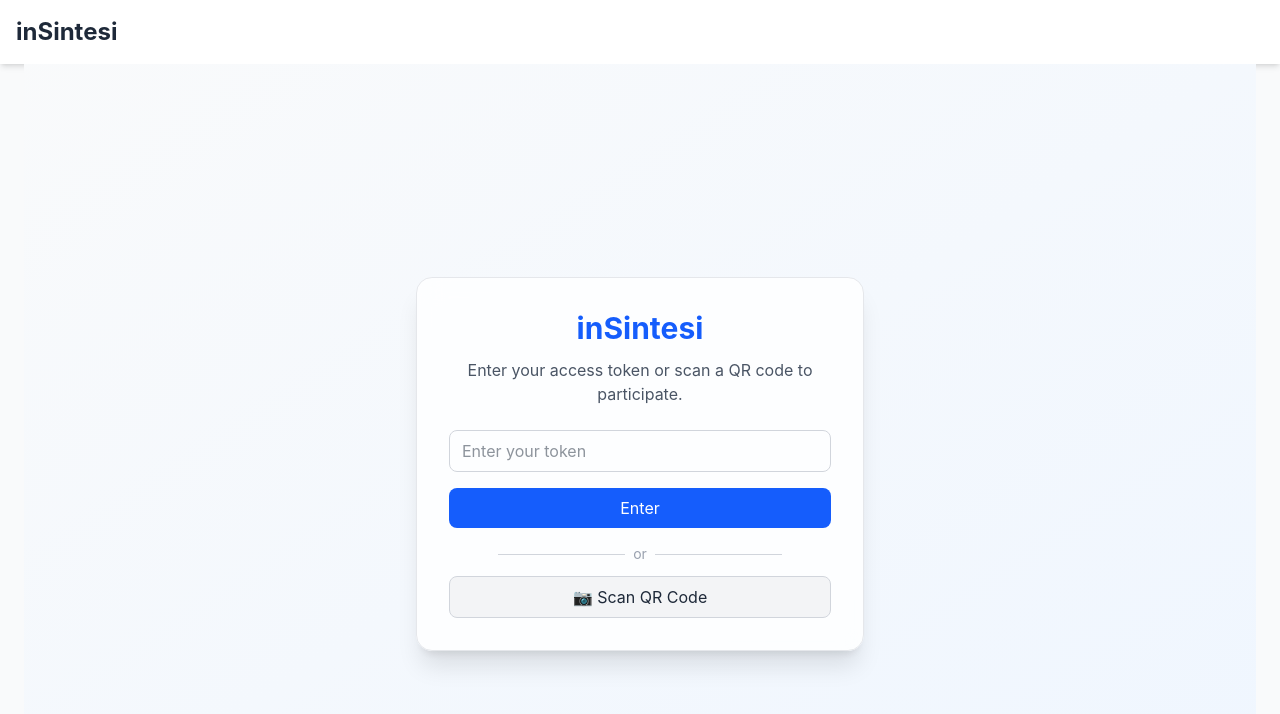
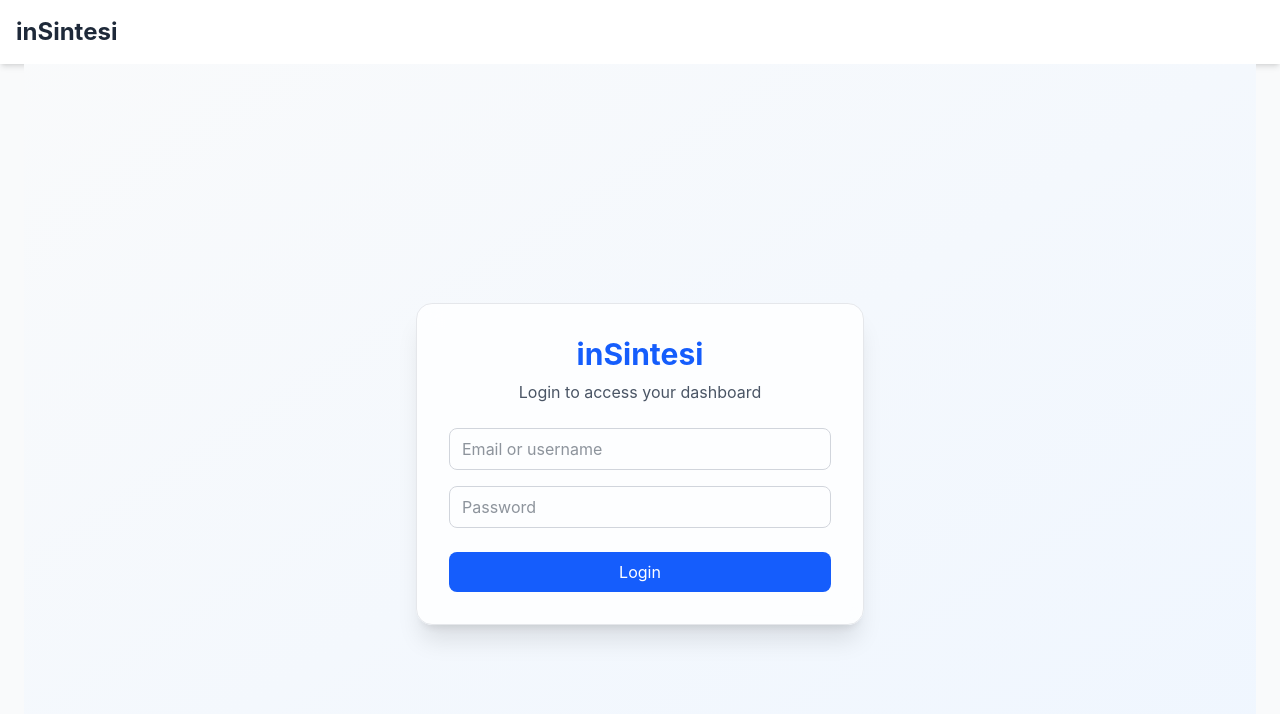
Before and after one commit to DanielJMatt0/inSintesi, a Vue app in the folder code/insintesi/: page /login in a window 1280 px wide. Before the commit this address led to /. Shown: the top 714 px of the page. Built offline with nearby package versions, Linux system fonts and the light colour scheme.

Commit message:
Added auth to project

```diff
--- a/code/insintesi/src/api/auth.ts
+++ b/code/insintesi/src/api/auth.ts
@@ -22,7 +22,7 @@ export async function refreshToken(refresh_token: string): Promise<AuthResponse>
   const params = new URLSearchParams();
   params.append("refresh_token", refresh_token);
 
-  const { data } = await apiClient.post<AuthResponse>("/auth/refresh_token", params, {
+  const { data } = await apiClient.post<AuthResponse>("/auth/refresh-token", params, {
     headers: { "Content-Type": "application/x-www-form-urlencoded" },
   });
   return data;
--- a/code/insintesi/src/router/index.ts
+++ b/code/insintesi/src/router/index.ts
@@ -5,13 +5,16 @@ import ReportView from "@/views/ReportView.vue";
 import TokenAccessView from '../views/TokenAccessView.vue';
 import RespondView from '../views/RespondView.vue';
 import RespondSuccessView from '../views/RespondSuccessView.vue';
+import LoginView from '../views/LoginView.vue';
+import { useAuthStore } from "@/stores/authStore"
 
 const routes = [
     { path: '/', name: 'TokenAccess', component: TokenAccessView },
-    { path: '/dashboard', name: 'Dashboard', component: Dashboard },
+    { path: '/dashboard', name: 'Dashboard', component: Dashboard, meta: { requiresAuth: true } },
     { path: '/respond/:token', name: 'Respond', component: RespondView },
     { path: '/respond/success', name: 'RespondSuccess', component: RespondSuccessView },
-    { path: "/report/:questionId", name: "report", component: ReportView, props: true },
+    { path: "/report/:questionId", name: "Report", component: ReportView, props: true, meta: { requiresAuth: true } },
+    { path: "/login", name: "Login", component: LoginView },
 ];
 
 const router = createRouter({
@@ -21,19 +24,13 @@ const router = createRouter({
 
 export default router;
 
-router.beforeEach((to, from, next) => {
-    const adminAuth = localStorage.getItem('adminAuth')
-    const isRespondPage = to.path.startsWith('/respond')
-    const isLoginPage = to.path === '/'
+router.beforeEach((to, _from, next) => {
+  const auth = useAuthStore()
 
-    // User responding to a topic → always allowed
-    if (isRespondPage) return next()
-
-    // Not logged in and trying to access admin area
-    if (!adminAuth && !isLoginPage) return next('/')
-
-    // Logged in and trying to access login page
-    if (adminAuth && isLoginPage) return next('/dashboard')
-
+  if (to.meta.requiresAuth && !auth.isAuthenticated) {
+    // if user not logged, redirect to home
+    next({ name: "TokenAccess" })
+  } else {
     next()
-});
+  }
+})
--- a/code/insintesi/src/stores/authStore.ts
+++ b/code/insintesi/src/stores/authStore.ts
@@ -1,6 +1,6 @@
-import { defineStore } from "pinia";
-import apiClient from "../api/client";
-import type { AuthResponse } from "../api/types";
+import { defineStore } from "pinia"
+import { login, refreshToken } from "@/api/auth"
+import type { AuthResponse } from "@/api/types"
 
 export const useAuthStore = defineStore("auth", {
   state: () => ({
@@ -8,44 +8,54 @@ export const useAuthStore = defineStore("auth", {
     refreshToken: localStorage.getItem("refreshToken") || "",
   }),
 
+  getters: {
+    /**
+     * True if an access token exists
+     */
+    isAuthenticated: (state) => !!state.accessToken,
+  },
+
   actions: {
+    /**
+     * Log in and save the tokens
+     */
     async login(username: string, password: string) {
-      const params = new URLSearchParams();
-      params.append("grant_type", "");
-      params.append("username", username);
-      params.append("password", password);
-      params.append("scope", "");
-      params.append("client_id", "");
-      params.append("client_secret", "");
+      const data: AuthResponse = await login(username, password)
 
-      const { data } = await apiClient.post<AuthResponse>("/auth/token", params, {
-        headers: { "Content-Type": "application/x-www-form-urlencoded" },
-      });
+      this.accessToken = data.access_token
+      this.refreshToken = data.refresh_token
 
-      this.accessToken = data.access_token;
-      this.refreshToken = data.refresh_token;
-      localStorage.setItem("accessToken", this.accessToken);
-      localStorage.setItem("refreshToken", this.refreshToken);
+      localStorage.setItem("accessToken", this.accessToken)
+      localStorage.setItem("refreshToken", this.refreshToken)
     },
 
+    /**
+     * Update the access token using the refresh token
+     */
     async refreshAccessToken(): Promise<string> {
-      const params = new URLSearchParams();
-      params.append("refresh_token", this.refreshToken);
+      if (!this.refreshToken) throw new Error("Missing refresh token")
 
-      const { data } = await apiClient.post<AuthResponse>("/auth/refresh_token", params, {
-        headers: { "Content-Type": "application/x-www-form-urlencoded" },
-      });
-
-      this.accessToken = data.access_token;
-      localStorage.setItem("accessToken", this.accessToken);
-      return this.accessToken;
+      const data: AuthResponse = await refreshToken(this.refreshToken)
+      this.accessToken = data.access_token
+      localStorage.setItem("accessToken", this.accessToken)
+      return this.accessToken
     },
 
+    /**
+     * Logout
+     */
     logout() {
-      this.accessToken = "";
-      this.refreshToken = "";
-      localStorage.removeItem("accessToken");
-      localStorage.removeItem("refreshToken");
+      this.accessToken = ""
+      this.refreshToken = ""
+      localStorage.removeItem("accessToken")
+      localStorage.removeItem("refreshToken")
+    },
+
+    /**
+     * Check if the user is authenticated (alias getter)
+     */
+    hasValidToken(): boolean {
+      return !!this.accessToken
     },
   },
-});
+})
--- /dev/null
+++ b/code/insintesi/src/views/LoginView.vue
@@ -0,0 +1,73 @@
+<template>
+  <div class="min-h-screen flex flex-col items-center justify-center bg-gradient-to-br from-gray-50 to-blue-50 px-4">
+    <div
+      class="bg-white/80 backdrop-blur-md shadow-xl rounded-2xl p-8 max-w-md w-full border border-gray-200 text-center"
+    >
+      <h2 class="text-3xl font-bold text-blue-600 mb-2">inSintesi</h2>
+      <p class="text-gray-600 mb-6">Login to access your dashboard</p>
+
+      <!-- Username -->
+      <input
+        v-model="username"
+        type="text"
+        placeholder="Email or username"
+        class="w-full border border-gray-300 rounded-lg px-3 py-2 mb-4 focus:ring-2 focus:ring-blue-500 focus:outline-none"
+      />
+
+      <!-- Password -->
+      <input
+        v-model="password"
+        type="password"
+        placeholder="Password"
+        class="w-full border border-gray-300 rounded-lg px-3 py-2 mb-6 focus:ring-2 focus:ring-blue-500 focus:outline-none"
+      />
+
+      <!-- Submit -->
+      <button
+        @click="handleLogin"
+        :disabled="loading"
+        class="w-full bg-blue-600 text-white py-2 rounded-lg hover:bg-blue-700 transition disabled:opacity-60"
+      >
+        <span v-if="loading">Logging in...</span>
+        <span v-else>Login</span>
+      </button>
+
+      <!-- Error -->
+      <p v-if="errorMessage" class="text-red-500 text-sm mt-4">{{ errorMessage }}</p>
+    </div>
+  </div>
+</template>
+
+<script lang="ts" setup>
+import { ref } from "vue"
+import { useRouter } from "vue-router"
+import { useAuthStore } from "@/stores/authStore"
+
+const auth = useAuthStore()
+const router = useRouter()
+
+const username = ref("")
+const password = ref("")
+const loading = ref(false)
+const errorMessage = ref("")
+
+const handleLogin = async () => {
+  if (!username.value.trim() || !password.value.trim()) {
+    errorMessage.value = "Please fill in all fields."
+    return
+  }
+
+  errorMessage.value = ""
+  loading.value = true
+
+  try {
+    await auth.login(username.value.trim(), password.value.trim())
+    router.push("/dashboard") // Redirect post-login
+  } catch (err: any) {
+    console.error("Login error:", err)
+    errorMessage.value = "Invalid username or password."
+  } finally {
+    loading.value = false
+  }
+}
+</script>
--- a/code/insintesi/src/views/TokenAccessView.vue
+++ b/code/insintesi/src/views/TokenAccessView.vue
@@ -35,10 +35,10 @@
       <!-- QR SCANNER BUTTON -->
       <button
         @click="toggleCamera"
-        class="w-full bg-gray-100 border border-gray-300 py-2 rounded-lg hover:bg-gray-200 transition"
+        class="w-full bg-gray-100 border border-gray-300 py-2 rounded-lg hover:bg-gray-200 transition mb-4"
       >
-        <span v-if="!scanning">📷 Scan QR Code</span>
-        <span v-else>❌ Stop Scanning</span>
+        <span v-if="!scanning">Scan QR Code</span>
+        <span v-else>Stop Scanning</span>
       </button>
 
       <transition name="fade">
@@ -47,6 +47,16 @@
           <p class="text-sm text-gray-500 mt-2">Point your camera at the QR code</p>
         </div>
       </transition>
+
+      <!-- LOGIN BUTTON -->
+      <div class="mt-6">
+        <button
+          @click="goToLogin"
+          class="w-full border border-blue-500 text-blue-600 py-2 rounded-lg hover:bg-blue-50 transition"
+        >
+          Login as Team Lead
+        </button>
+      </div>
     </div>
   </div>
 </template>
@@ -129,6 +139,11 @@ const onError = (error: any) => {
   console.error("QR scan error:", error)
   alert("Unable to access camera. Please check permissions.")
 }
+
+// Redirect to login page
+const goToLogin = () => {
+  router.push("/login")
+}
 </script>
 
 <style scoped>
```
